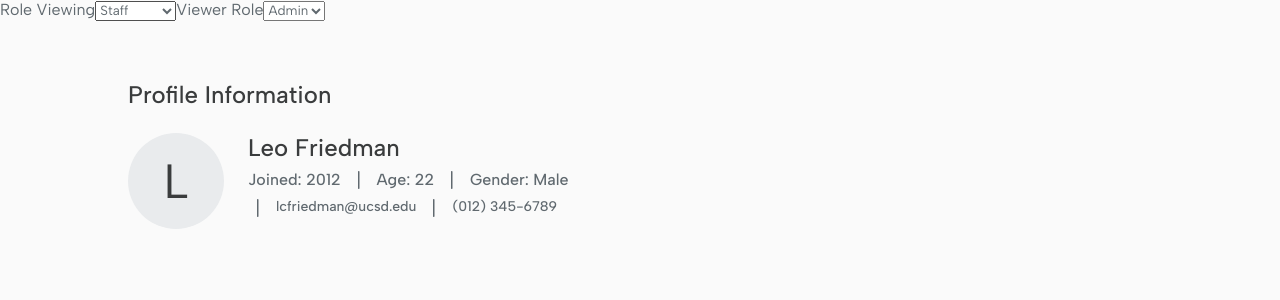
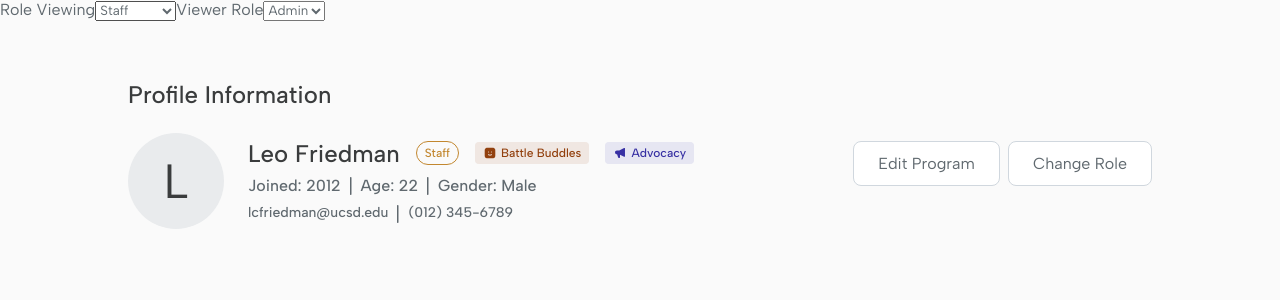
Before and after one commit to TritonSE/Veteran-Sisters-Support-Website, a Next.js app in the folder frontend/: page /profile/1 in a window 1280 px wide. Shown: the top 300 px of the page. Built offline with nearby package versions, Linux system fonts and the light colour scheme.

Commit message:
add edit profile buttons and role and program tags

```diff
--- /dev/null
+++ b/frontend/src/app/components/Button.module.css
@@ -0,0 +1,13 @@
+.button {
+  all: unset;
+  display: flex;
+  padding: 12px 24px;
+  justify-content: center;
+  align-items: center;
+  gap: 10px;
+  height: fit-content;
+
+  border-radius: 8px;
+  border: 1px solid var(--Stroke-2, #d0d7de);
+  background: var(--Background-1, #fff);
+}
--- /dev/null
+++ b/frontend/src/app/components/Button.tsx
@@ -0,0 +1,9 @@
+import styles from "./Button.module.css";
+export function Button(params: { text: string; onClick?: (event: React.MouseEvent) => void }) {
+  const { text, onClick } = params;
+  return (
+    <button className={styles.button} onClick={onClick}>
+      {text}
+    </button>
+  );
+}
--- a/frontend/src/app/components/ProfileHeader.module.css
+++ b/frontend/src/app/components/ProfileHeader.module.css
@@ -1,7 +1,7 @@
 .profileHeader {
   display: flex;
-  flex: 1 0 0;
-  flex-direction: column;
+  width: 100%;
+  justify-content: space-between;
 }
 
 .profileContent {
@@ -13,6 +13,7 @@
   display: flex;
   flex-direction: column;
   gap: var(--Spacing-s, 8px);
+  justify-content: center;
 }
 
 .userInfoHeader {
@@ -31,15 +32,20 @@
   font-weight: 500;
   line-height: normal;
 }
+
 .userMetadata {
   display: flex;
+  flex-direction: column;
   align-items: flex-start;
   gap: var(--Spacing-s, 8px);
   flex-wrap: wrap;
-  max-width: 326px;
 }
 
-.userMetadata * {
+.userMetadata .metadataSubsection {
+  display: flex;
+}
+
+.userMetadata .metadataSubsection * {
   width: fit-content;
   color: var(--Text-1, #60696f);
   /* body large */
@@ -53,3 +59,9 @@
 .userMetadata .smallMetadata {
   font-size: 14px;
 }
+
+.profileContentControls {
+  display: flex;
+  padding: var(--Spacing-s, 8px) 0px;
+  gap: var(--Spacing-s, 8px);
+}
--- a/frontend/src/app/components/ProfileHeader.tsx
+++ b/frontend/src/app/components/ProfileHeader.tsx
@@ -1,6 +1,9 @@
 import styles from "./ProfileHeader.module.css";
-import { Role, AssignedProgram } from "../api/profileApi";
+import { Role as RoleType, AssignedProgram } from "../api/profileApi";
 import { ProfilePicture } from "./ProfilePicture";
+import { Role } from "./Role";
+import { Program } from "./Program";
+import { Button } from "./Button";
 
 function Divider() {
   return (
@@ -16,7 +19,7 @@ function Divider() {
 export default function ProfileHeader(params: {
   firstName: string;
   lastName: string;
-  role: Role;
+  role: RoleType;
   assignedPrograms: AssignedProgram[];
   yearJoined: number;
   age: number;
@@ -46,14 +49,21 @@ export default function ProfileHeader(params: {
         <div className={styles.userInfo}>
           <div className={styles.userInfoHeader}>
             <div className={styles.userFullName}>{fullName}</div>
+            <Role role={role} />
+            {assignedPrograms.map((program) => (
+              <Program program={program} key={program} />
+            ))}
           </div>
           <div className={styles.userMetadata}>
+            <div className={styles.metadataSubsection}>
               <div>{joinedText}</div>
               <Divider />
               <div>{ageText}</div>
               <Divider />
               <div>{genderText}</div>
-            <Divider />
+            </div>
+
+            <div className={styles.metadataSubsection}>
               <div className={styles.smallMetadata}>{email}</div>
               <Divider />
               <div className={styles.smallMetadata}>{phoneNumber}</div>
@@ -61,5 +71,10 @@ export default function ProfileHeader(params: {
           </div>
         </div>
       </div>
+      <div className={styles.profileContentControls}>
+        <Button text={"Edit Program"} />
+        <Button text={"Change Role"} />
+      </div>
+    </div>
   );
 }
--- a/frontend/src/app/components/ProfilePicture.module.css
+++ b/frontend/src/app/components/ProfilePicture.module.css
@@ -3,7 +3,7 @@
   display: flex;
   justify-content: center;
   align-items: center;
-  width: 96px;
+  min-width: 96px;
   height: 96px;
   border-radius: 48px;
   background: var(--Background-3, #e9ebed);
```
Lines whose indentation alone changed are shown as unchanged.
